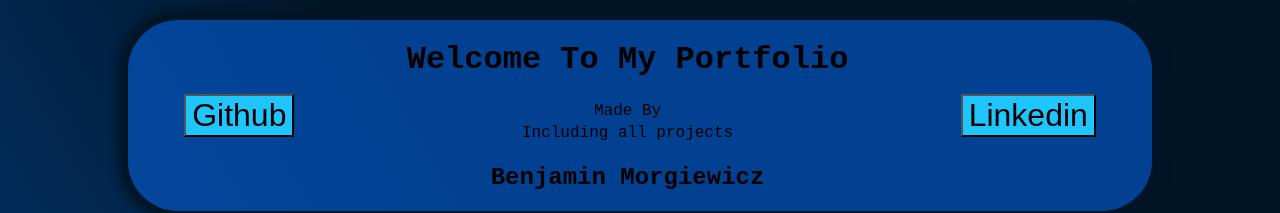
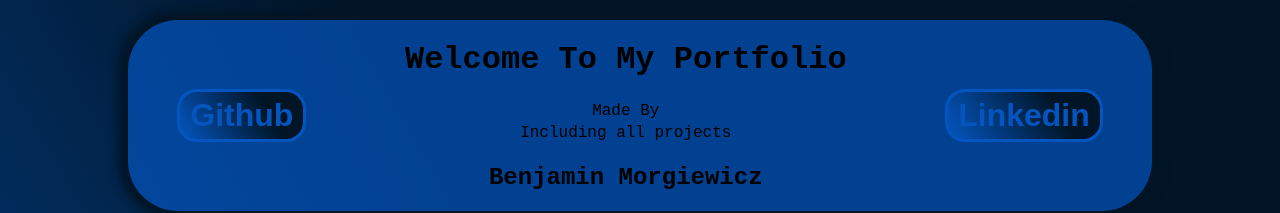
Before and after one commit to BaseBenjamin13/portfolio-ben, a React (Create React App) app in the folder client/: page /home in a window 1280 px wide. Shown: the top 213 px of the page. Built offline with nearby package versions, Linux system fonts and the light colour scheme.

Commit message:
restyled github and linkedin links

```diff
--- a/client/src/assets/css/Home.css
+++ b/client/src/assets/css/Home.css
@@ -30,9 +30,18 @@
     justify-content : center;
 }
 .btn-header-project {
-    Background-color: rgb(31, 198, 254);
     font-size: 2rem;
+    font-weight: bold;
     width: 100%;
+    color: #0455BF;
+    border-radius: 20px;
+    padding: 10px;
+    padding-top: 5px;
+    padding-bottom: 5px;
+    border: 3px solid #0455BF;
+    background-image: var(--gradient);
+    background-size: 400%;
+    transition: background-position 3s;
 }
 
 
--- a/client/src/assets/css/StartPage.css
+++ b/client/src/assets/css/StartPage.css
@@ -74,7 +74,7 @@ button {
     /* background-clip: text;
     color: transparent;  */
 }
-.work-btn:hover, .welcome:hover, .back-btn:hover {
+.work-btn:hover, .welcome:hover, .back-btn:hover, .btn-header-project:hover {
     /* text-shadow: 1px 1px black;
     box-shadow: 1px 1px black; */
     /* background-size: 300%; */
```
